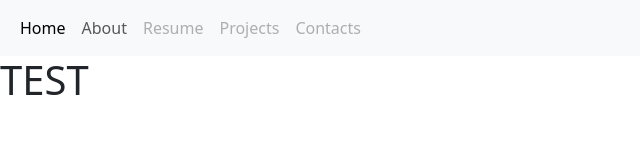
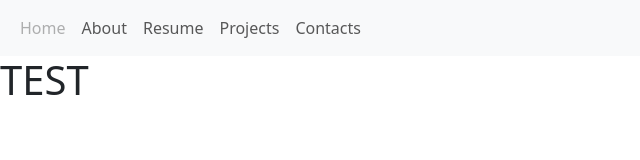
Before and after one commit to giorgiogamba/giorgiogamba.github.io, a plain HTML site: page index.html in a window 1280 px wide. Shown: the whole page, without its empty margins (0-640 px from the left). Drawn offline with nearby package versions, Linux system fonts and the light colour scheme.

Commit message:
update navbar elements and links

```diff
--- a/index.html
+++ b/index.html
@@ -19,19 +19,19 @@
         <div class="collapse navbar-collapse" id="navbarSupportedContent" data-bs-toggle="collapse" data-bs-target=".navbar-collapse">
           <ul class="navbar-nav me-auto mb-2 mb-lg-0">
             <li class="nav-item">
-              <a class="nav-link active" aria-current="page" href="#">Home</a>
+              <a class="nav-link disabled" aria-current="page">Home</a>
             </li>
             <li class="nav-item">
-              <a class="nav-link" href="#">About</a>
+              <a class="nav-link" aria-current="page">About</a>
             </li>
             <li class="nav-item">
-              <a class="nav-link disabled">Resume</a>
+              <a class="nav-link" aria-current="page">Resume</a>
             </li>
             <li class="nav-item">
-              <a class="nav-link disabled">Projects</a>
+              <a class="nav-link" aria-current="page" href="src/projects.html">Projects</a>
             </li>
             <li class="nav-item">
-              <a class="nav-link disabled">Contacts</a>
+              <a class="nav-link" aria-current="page" >Contacts</a>
             </li>
           </ul>
         </div>
```
